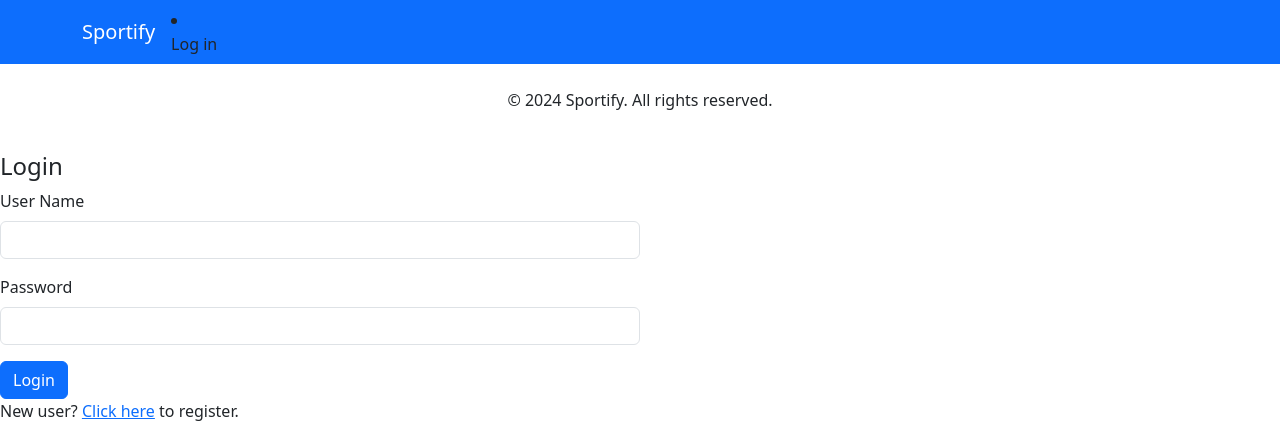
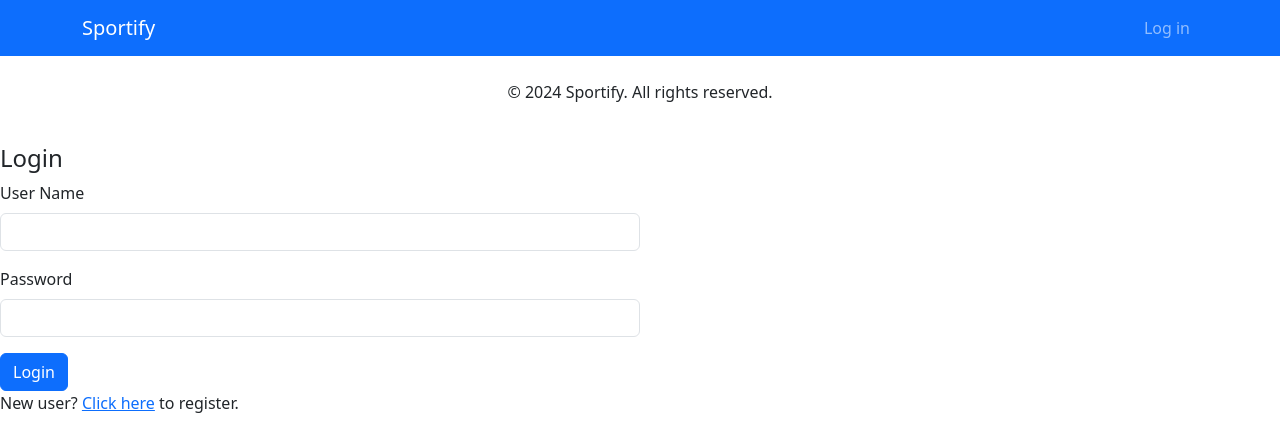
Before and after one commit to justinminlee/IAB207_A3, a Flask app: a page that uses website/templates/base.html in a window 1280 px wide. Shown: the top 421 px of the page. Run offline with Flask 3, Linux system fonts and the light colour scheme; some libraries are stand-ins or nearby versions.

Commit message:
fixed base html

```diff
--- a/website/templates/base.html
+++ b/website/templates/base.html
@@ -19,20 +19,16 @@
                     <span class="navbar-toggler-icon"></span>
                 </button>
                 <div class="collapse navbar-collapse" id="navbarNav">
-
+                    <ul class="navbar-nav ms-auto">
                         {% if current_user.is_authenticated %}
                             <li class="nav-item"><a class="nav-link disabled" href="#">Hello, {{ current_user.username }}</a></li>
-                    <ul class="navbar-nav ms-auto">
                             <li class="nav-item"><a class="nav-link" href="{{ url_for('main.index') }}">Home</a></li>
                             <li class="nav-item"><a class="nav-link" href="{{ url_for('event.create') }}">Create Event</a></li>
-                        <!-- <li class="nav-item"><a class="nav-link" href="{{ url_for('') }}">Events</a></li> -->
-                        <!--<li class="nav-item"><a class="nav-link" href="{{ url_for('book') }}">My Booking</a></li>-->
                             <li class="nav-item"><a class="nav-link" href="{{ url_for('auth.logout') }}">Logout</a></li>
-                    </ul>
-
                         {% else %}
                             <li class="nav-item"><a class="nav-link" href="{{ url_for('auth.login') }}">Log in</a></li>
                         {% endif %}
+                    </ul>
                 </div>
             </div>
         </nav>
```
Also changed, not shown: 2 other files. Lines whose indentation alone changed are shown as unchanged.
